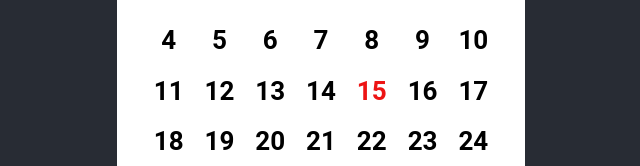
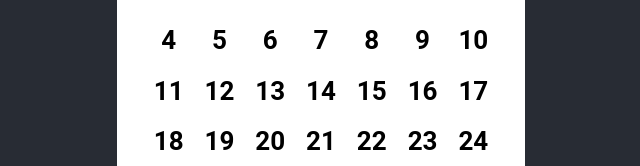
Before and after one commit to joelpeckham/blackoutCalendar, a React (Create React App) app: page / in a window 1280 px wide. Shown: the part 353-519 px from the top of the page, without its empty margins (319-959 px from the left). Built offline with nearby package versions, Linux system fonts and the light colour scheme.

Commit message:
tweaked animation

```diff
--- a/src/App.js
+++ b/src/App.js
@@ -6,7 +6,7 @@ function App() {
   return (
     <div className="App">
       <header className="App-header">
-        <Calendar className = "Calendar" year={2022} month={11} target={15}/>
+        <Calendar className = "Calendar" year={2022} month={11} target={null}/>
       </header>
     </div>
   );
--- a/src/components/Calendar.css
+++ b/src/components/Calendar.css
@@ -42,7 +42,7 @@
 
 .__Calendar_Grid_Item.__Calendar_Grid_BlackedOut {
   color: white;
-  transition: all 0.2s ease-in-out;
+  transition: all 0.3s ease-in-out;
 }
 
 .__Calendar_Grid_Active {
@@ -91,35 +91,35 @@
 .__Calendar_Goo svg {
   width: 100%;
   height: 100%;
-  transition: all 0.2s ease-in-out;
+  transition: all 0.3s ease-in-out;
 }
 
 @keyframes shake {
   10%,
   90% {
-    transform: translate3d(-0.005em, 0.02em, 0);
+    transform: translate3d(-0.01em, 0.06em, 0);
   }
 
   20%,
   80% {
-    transform: translate3d(0.01em, -0.01em, 0);
+    transform: translate3d(0.01em, -0.05em, 0);
   }
 
   30%,
   50%,
   70% {
-    transform: translate3d(-0.1em, 0.01em, 0);
+    transform: translate3d(-0.1em, 0.1em, 0);
   }
 
   40%,
   60% {
-    transform: translate3d(0.01em, 0, 0);
+    transform: translate3d(0.02em, 0, 0);
   }
 }
 @keyframes breathe {
   10%,
   90% {
-    transform: scale(1.005);
+    transform: scale(1.009);
   }
 
   20%,
@@ -135,7 +135,7 @@
 
   40%,
   60% {
-    transform: scale(0.995);
+    transform: scale(0.990);
   }
 }
 
--- a/src/components/Calendar.js
+++ b/src/components/Calendar.js
@@ -75,7 +75,7 @@ function Calendar({ year, month, className, target }) {
     let delay = Math.random();
     let duration2 = Math.random() * (30 - 20) + 20;
     let delay2 = Math.random();
-    return `shake ${duration}s ease ${delay}s infinite, breathe ${duration2}s ease ${delay2}s infinite, scale_in 0.2s ease 1`;
+    return `shake ${duration}s ease ${delay}s infinite, breathe ${duration2}s ease ${delay2}s infinite, scale_in 0.3s ease-in-out 1`;
   };
 
   const [mouseState, setMouseState] = React.useState("up");
```
